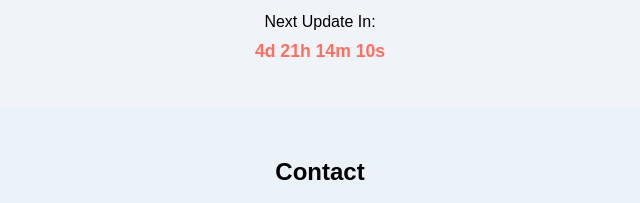
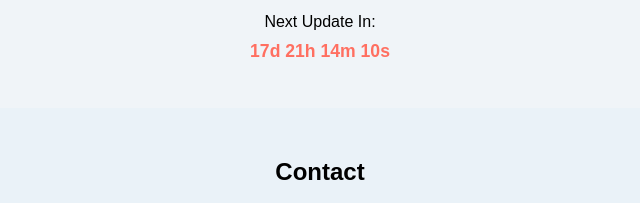
Before and after one commit to abenojaharold12-sketch/e-chain-1, a website: page index.html in a window 1280 px wide. Shown: the part 1319-1522 px from the top of the page, 320-960 px from the left. Drawn offline with Linux system fonts and the light colour scheme.

Commit message:
Update index.html

```diff
--- a/index.html
+++ b/index.html
@@ -254,7 +254,7 @@
     }
 
     // Countdown Timer
-    const nextUpdate = new Date("2026-02-01T12:00:00"); // next update date & time
+    const nextUpdate = new Date("2026-02-14T12:00:00"); // next update date & time
     function updateCountdown() {
       const now = new Date();
       const diff = nextUpdate - now;
```
